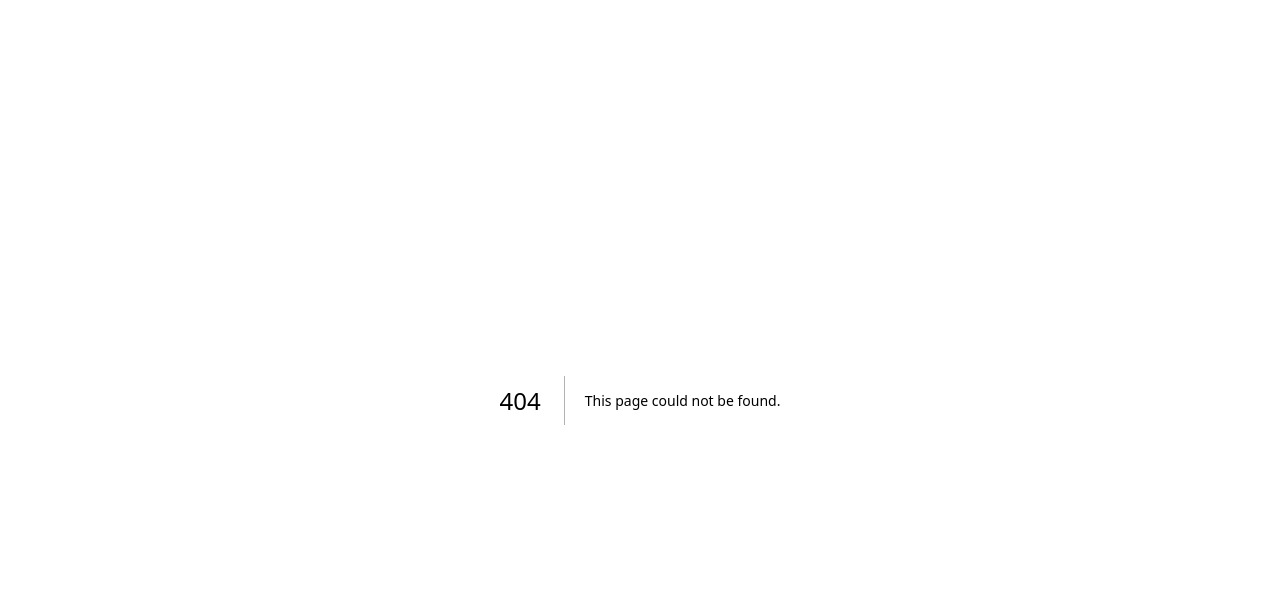
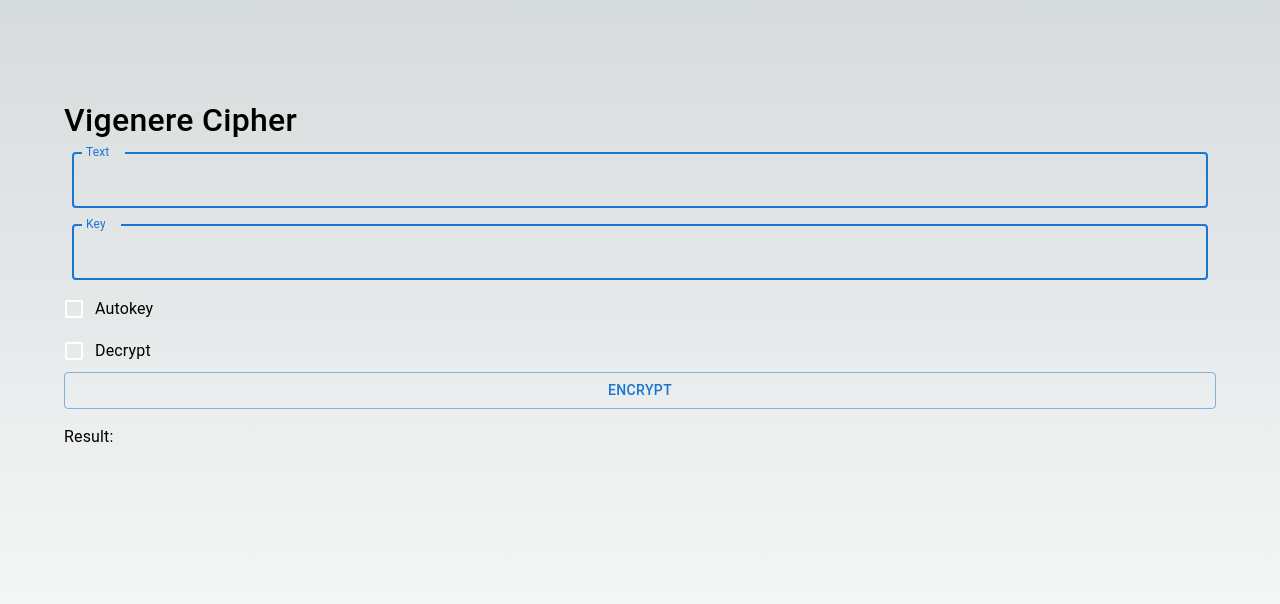
Before and after one commit to gagaspbahar/cipher, a Next.js app: page /vigenere in a window 1280 px wide. Before the commit this address had no page. Shown: the top 604 px of the page. Built offline with nearby package versions, Linux system fonts and the light colour scheme.

Commit message:
add input page

```diff
--- a/lib/cipher/vigenere.js
+++ b/lib/cipher/vigenere.js
@@ -1,40 +1,45 @@
-function cipher(plaintext, key, autokey = false){
+function cipher(plaintext, key, autokey = false) {
   let ciphertext = "";
   if (autokey) {
-    if(key.length < plaintext.length) {
+    if (key.length < plaintext.length) {
       key += plaintext.slice(0, plaintext.length - key.length);
     }
   }
   for (let i = 0; i < plaintext.length; i++) {
     let charCode = plaintext.charCodeAt(i);
     if (charCode >= 65 && charCode <= 90) {
-      charCode = ((charCode - 65 + key.charCodeAt(i % key.length) - 65) % 26) + 65;
+      charCode =
+        ((charCode - 65 + key.charCodeAt(i % key.length) - 65) % 26) + 65;
       ciphertext += String.fromCharCode(charCode);
     } else if (charCode >= 97 && charCode <= 122) {
-      charCode = ((charCode - 97 + key.charCodeAt(i % key.length) - 97) % 26) + 97;
+      charCode =
+        ((charCode - 97 + key.charCodeAt(i % key.length) - 97) % 26) + 97;
       ciphertext += String.fromCharCode(charCode);
     }
-    ciphertext += String.fromCharCode(charCode);
   }
+  return ciphertext;
 }
 
-function decipher(ciphertext, key, autokey = false){
+function decipher(ciphertext, key, autokey = false) {
   let plaintext = "";
   if (autokey) {
-    if(key.length < ciphertext.length) {
+    if (key.length < ciphertext.length) {
       key += ciphertext.slice(0, ciphertext.length - key.length);
     }
   }
   for (let i = 0; i < ciphertext.length; i++) {
     let charCode = ciphertext.charCodeAt(i);
     if (charCode >= 65 && charCode <= 90) {
-      charCode = ((charCode - 65 - key.charCodeAt(i % key.length) + 65 + 26) % 26) + 65;
+      charCode =
+        ((charCode - 65 - key.charCodeAt(i % key.length) + 65 + 26) % 26) + 65;
+        plaintext += String.fromCharCode(charCode);
     } else if (charCode >= 97 && charCode <= 122) {
-      charCode = ((charCode - 97 - key.charCodeAt(i % key.length) + 97 + 26) % 26) + 97;
+      charCode =
+        ((charCode - 97 - key.charCodeAt(i % key.length) + 97 + 26) % 26) + 97;
+        plaintext += String.fromCharCode(charCode);
     }
-    plaintext += String.fromCharCode(charCode);
   }
-  return plaintext
+  return plaintext;
 }
 
-export { cipher, decipher};
+export { cipher, decipher };
--- a/pages/_app.js
+++ b/pages/_app.js
@@ -1,4 +1,5 @@
 import '@/styles/globals.css'
+import '@/styles/styles.css'
 
 export default function App({ Component, pageProps }) {
   return <Component {...pageProps} />
--- a/pages/api/vigenere.js
+++ b/pages/api/vigenere.js
@@ -5,10 +5,13 @@ export default function handler(req, res) {
     res.status(405).json({ error: "Method not allowed" });
     return;
   }
-  const text = req.body.text;
-  const key = req.body.key;
-  const decrypt = req.body.decrypt;
-  const autokey = req.body.autokey;
+  console.log(req.body)
+  // const body = req.body
+  const body = JSON.parse(req.body);
+  const text = body.text;
+  const key = body.key;
+  const decrypt = body.decrypt;
+  const autokey = body.autokey;
   const vigenere = decrypt ? decipher : cipher;
   const result = vigenere(text, key, autokey);
   res.status(200).json({ result: result });
--- /dev/null
+++ b/pages/vigenere.js
@@ -0,0 +1,103 @@
+import {
+  Button,
+  Checkbox,
+  Container,
+  FormControlLabel,
+  FormGroup,
+  TextField,
+  Typography,
+} from "@mui/material";
+import { useState } from "react";
+
+export default function Vigenere() {
+  const [text, setText] = useState("");
+  const [key, setKey] = useState("");
+  const [decrypt, setDecrypt] = useState(false);
+  const [autokey, setAutokey] = useState(false);
+  const [result, setResult] = useState("");
+
+  const handleSubmit = () => {
+    const data = new FormData();
+    data.append("text", text);
+    data.append("key", key);
+    data.append("decrypt", decrypt);
+    data.append("autokey", autokey);
+
+    const data2 = {
+      text: text,
+      key: key,
+      decrypt: decrypt,
+      autokey: autokey,
+    };
+    fetch("/api/vigenere", {
+      method: "POST",
+      body: JSON.stringify(data2),
+    }).then((res) => {
+      res.json().then((data) => {
+        setResult(data.result);
+      });
+    });
+  };
+
+  return (
+    <>
+      <Container className="main">
+        <Typography
+          sx={{
+            fontSize: "2em",
+            fontWeight: "500",
+          }}
+        >
+          Vigenere Cipher
+        </Typography>
+        <FormGroup>
+          <TextField
+            sx={{ input: { color: "white" }, margin: "0.5em" }}
+            variant="outlined"
+            color="primary"
+            label="Text"
+            focused
+            onChange={(e) => setText(e.target.value)}
+          >
+            Enter text to encrypt or decrypt
+          </TextField>
+          <TextField
+            sx={{ input: { color: "white" }, margin: "0.5em" }}
+            variant="outlined"
+            color="primary"
+            label="Key"
+            focused
+            onChange={(e) => setKey(e.target.value)}
+          >
+            Enter text to encrypt or decrypt
+          </TextField>
+          <FormControlLabel
+            control={
+              <Checkbox
+                sx={{
+                  color: "white",
+                }}
+              />
+            }
+            label="Autokey"
+            onChange={(e) => setAutokey(e.target.checked)}
+          />
+          <FormControlLabel
+            control={<Checkbox sx={{ color: "white" }} />}
+            label="Decrypt"
+            onChange={(e) => setDecrypt(e.target.checked)}
+          />
+          <Button variant="outlined" onClick={handleSubmit}>
+            Encrypt
+          </Button>
+        </FormGroup>
+
+        <Typography sx={{
+          marginY: "1em",
+        }}>
+          Result: {result}
+        </Typography>
+      </Container>
+    </>
+  );
+}
--- a/styles/globals.css
+++ b/styles/globals.css
@@ -79,6 +79,13 @@
   margin: 0;
 }
 
+* {
+  font-family: 'Inter', sans-serif;
+  font-size: 16px;
+  font-weight: 400;
+  line-height: 1.5;
+}
+
 html,
 body {
   max-width: 100vw;
--- a/styles/Home.module.css
+++ b/styles/styles.css
@@ -1,8 +1,14 @@
+.title {
+  font-size: 2rem;
+  font-weight: 600;
+  margin-bottom: 0.5rem;
+}
+
 .main {
   display: flex;
   flex-direction: column;
-  justify-content: space-between;
-  align-items: center;
+  /* justify-content: space-between; */
+  align-items: left;
   padding: 6rem;
   min-height: 100vh;
 }
```
Also changed, not shown: pages/index.js (+13 -110 lines).
